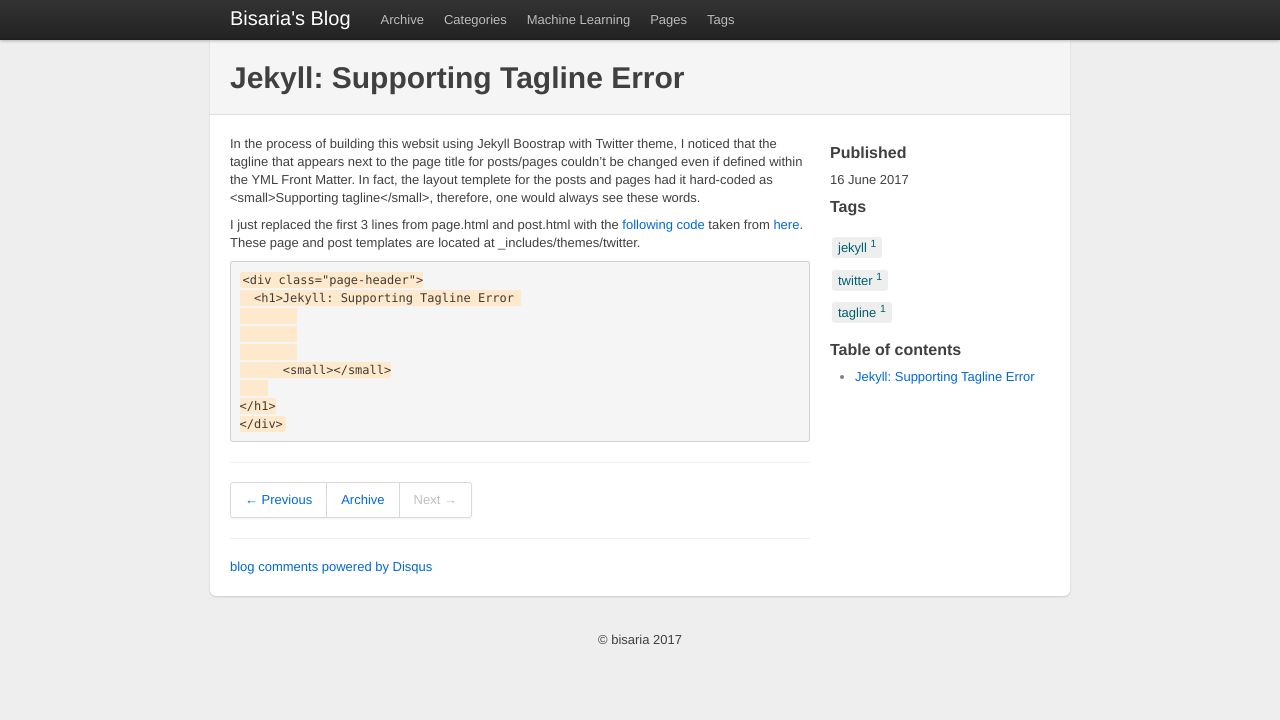
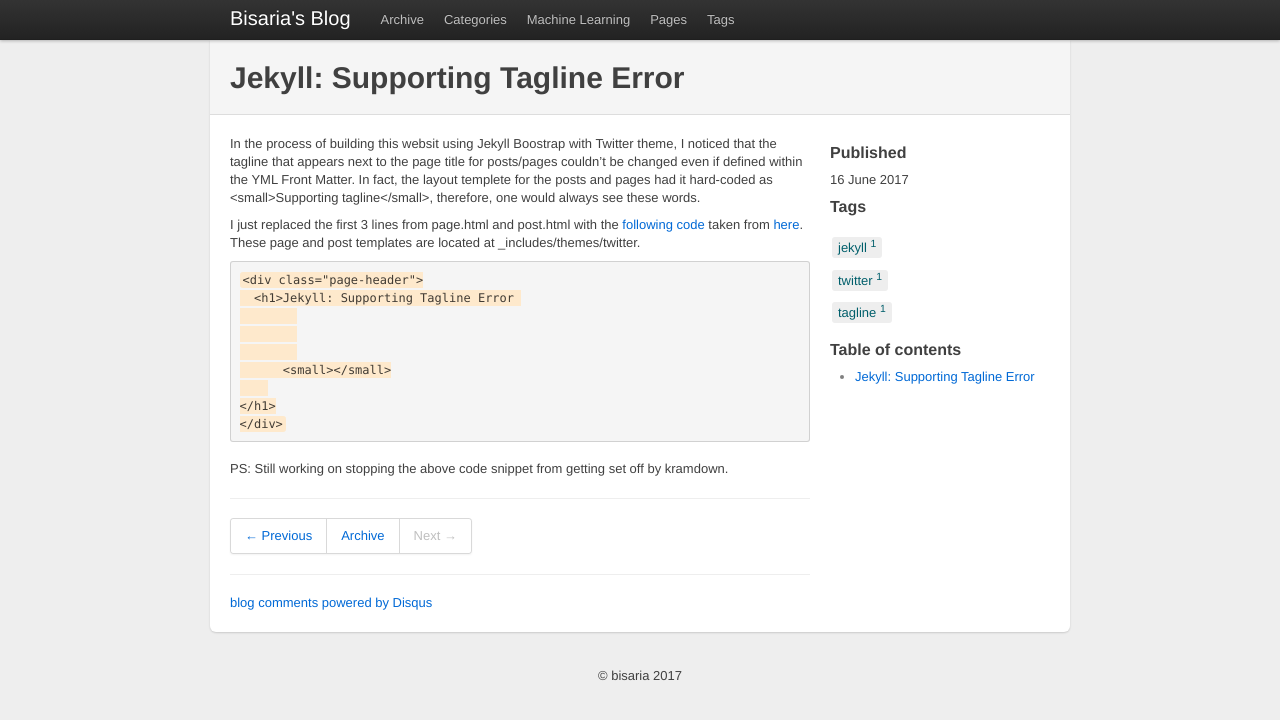
Before and after one commit to bisaria/bisaria.github.com, a Jekyll site: the page built from _posts/2017-06-16-Jekyll-Tagline-Error.md, in a window 1280 px wide. Shown: the top 720 px of the page. Built offline with Jekyll 4.4.1, drawn with Linux system fonts in a browser that asks for light colours; nearby versions of some CDN libraries; comment, search, counter and statistics services are not loaded.

Commit message:
added note

````diff
--- a/_posts/2017-06-16-Jekyll-Tagline-Error.md
+++ b/_posts/2017-06-16-Jekyll-Tagline-Error.md
@@ -28,3 +28,5 @@ I just replaced the first 3 lines from page.html and post.html with the [followi
 </h1>
 </div>
 ```
+
+PS: Still working on stopping the above code snippet from getting set off by kramdown.
````
